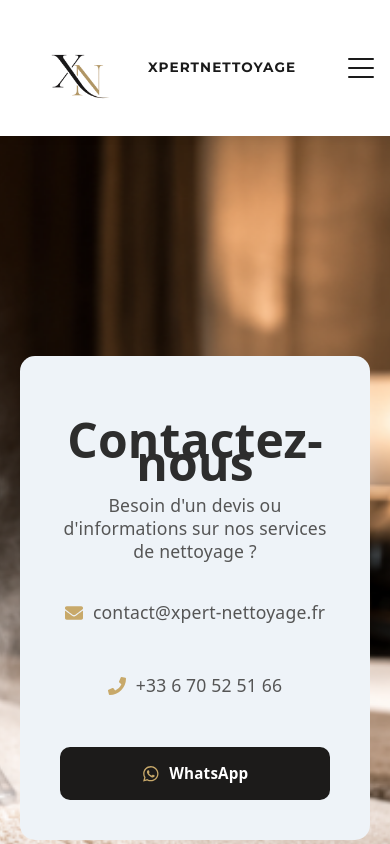
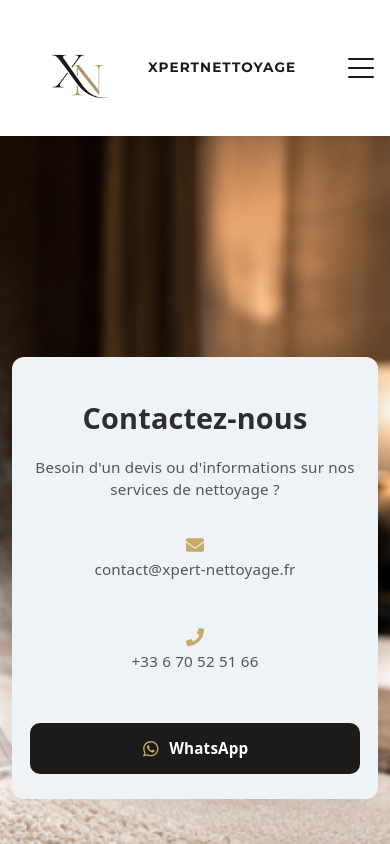
Before and after one commit to henriandreguillou/Xpert-nettoyage, a React (Vite) app in the folder react/: page /contact in a window 390 px wide. Shown: the top 844 px of the page. Built offline with nearby package versions, Linux system fonts and the light colour scheme; a web font is replaced by a local one.

Commit message:
mise à jour 0.73

```diff
--- a/react/src/style-css/contact.css
+++ b/react/src/style-css/contact.css
@@ -1,6 +1,10 @@
+/* =========================
+   CONTACT PAGE BASE
+   ========================= */
 
 .contact-page {
   min-height: 100vh;
+  min-height: 100dvh; /* Support dynamique mobile pour iOS/Android */
   display: flex;
   justify-content: center;
   align-items: center;
@@ -11,6 +15,7 @@
   background-repeat: no-repeat;
 
   padding: 40px 20px;
+  box-sizing: border-border-box;
 }
 
 .contact-container {
@@ -20,21 +25,26 @@
   width: 100%;
   padding: 40px;
   border-radius: 15px;
+  box-shadow: 0 10px 30px rgba(0, 0, 0, 0.1);
+  box-sizing: border-box;
 }
 
 .contact-container h1 {
-  font-size: 3rem;
+  /* Utilisation de clamp() pour un titre fluide et adaptatif */
+  font-size: clamp(1.8rem, 5vw, 3rem);
   margin-bottom: 20px;
+  line-height: 1.2;
 }
 
 .contact-container p {
-  font-size: 1.1rem;
+  font-size: clamp(0.95rem, 2vw, 1.1rem);
   color: #555;
   margin-bottom: 20px;
+  line-height: 1.5;
 }
 
 /* =========================
-   CONTACT INFO (NEW)
+   CONTACT INFO
    ========================= */
 
 .contact-info {
@@ -42,103 +52,136 @@
   flex-direction: column;
   align-items: center;
   gap: 12px;
-
   margin-bottom: 30px;
 }
 
 .contact-line {
   display: flex;
   align-items: center;
+  justify-content: center;
   gap: 10px;
-
   font-size: 16px;
   color: #222;
+  word-break: break-word; /* Évite les débordements sur les longs emails */
 }
 
-/* ICONS (NEW) */
+/* ICONS */
 .icon {
   color: #c8a96a;
   font-size: 18px;
+  flex-shrink: 0;
 }
 
 /* =========================
-   SOCIAL
+   SOCIALS
    ========================= */
 
 .socials {
   display: flex;
   justify-content: center;
-  gap: 20px;
+  align-items: center;
+  gap: 15px;
   flex-wrap: wrap;
+  width: 100%;
 }
 
 .social-icon {
-  display: flex;
+  display: inline-flex;
   align-items: center;
+  justify-content: center;
   gap: 10px;
   text-decoration: none;
-  padding: 15px 25px;
+  padding: 14px 24px;
   border-radius: 10px;
   color: white;
   font-weight: 600;
-  transition: 0.3s;
+  transition: transform 0.3s ease, background-color 0.3s ease, box-shadow 0.3s ease;
+  box-sizing: border-box;
 }
 
 .social-icon:hover {
   transform: translateY(-3px);
+  box-shadow: 0 5px 15px rgba(0, 0, 0, 0.15);
 }
 
 .contact-page .whatsapp {
   background: #1c1b1a;
-  width: 100%;
-  display: flex;
-  justify-content: center;
-  align-items: center;
-  gap: 10px;
+  width: auto;
+  min-width: 200px;
+  max-width: 100%;
+}
+
+.contact-page .whatsapp:hover {
+  background: #2b2a28;
 }
 
 /* =========================
-   OVERLAY
+   OVERLAY & MODAL (QR CODE)
    ========================= */
 
 .overlay {
   position: fixed;
   inset: 0;
-  background: rgba(0, 0, 0, 0.75);
+  background: rgba(0, 0, 0, 0.8);
+  backdrop-filter: blur(4px);
   display: flex;
   justify-content: center;
   align-items: center;
   z-index: 999;
+  padding: 20px;
+  box-sizing: border-box;
 }
 
 .overlay-content {
-  background: transparent;
-  padding: 30px;
+  background: #ffffff; /* Fond blanc propre pour la modale */
+  padding: 25px;
   border-radius: 15px;
   text-align: center;
-  max-width: 400px;
-  width: 90%;
+  max-width: 420px;
+  width: 100%;
+  box-shadow: 0 10px 25px rgba(0, 0, 0, 0.3);
+  box-sizing: border-box;
+  display: flex;
+  flex-direction: column;
+  gap: 20px;
 }
 
 .qr-image {
-  height: 700px;
-  margin: auto;
+  width: 100%;
+  max-width: 320px;
+  height: auto;
+  max-height: 55vh; /* Ajustement automatique responsive */
+  object-fit: contain;
+  margin: 0 auto;
   border-radius: 10px;
+  display: block;
 }
 
 .overlay-buttons {
   display: flex;
   justify-content: center;
-  gap: 15px;
+  gap: 12px;
+  width: 100%;
 }
 
 .btn {
+  flex: 1;
   padding: 12px 20px;
   border-radius: 8px;
   text-decoration: none;
   border: none;
   cursor: pointer;
   font-weight: 600;
+  font-size: 0.95rem;
+  transition: opacity 0.2s ease, transform 0.2s ease;
+  display: inline-flex;
+  justify-content: center;
+  align-items: center;
+}
+
+.btn:hover {
+  opacity: 0.9;
+  transform: translateY(-1px);
 }
 
 .confirm {
@@ -147,5 +190,50 @@
 }
 
 .cancel {
-  background: #ddd;
+  background: #e0e0e0;
+  color: #333;
 }
+
+/* =========================
+   RESPONSIVE MEDIA QUERIES
+   ========================= */
+
+@media (max-width: 768px) {
+  .contact-page {
+    padding: 20px 12px;
+  }
+
+  .contact-container {
+    padding: 25px 18px;
+    border-radius: 12px;
+  }
+
+  .socials {
+    flex-direction: column;
+  }
+
+  .social-icon,
+  .contact-page .whatsapp {
+    width: 100%;
+  }
+}
+
+@media (max-width: 480px) {
+  .contact-line {
+    font-size: 14px;
+    flex-direction: column;
+    gap: 4px;
+  }
+
+  .overlay-content {
+    padding: 18px;
+  }
+
+  .overlay-buttons {
+    flex-direction: column;
+  }
+
+  .btn {
+    width: 100%;
+  }
+}
```
